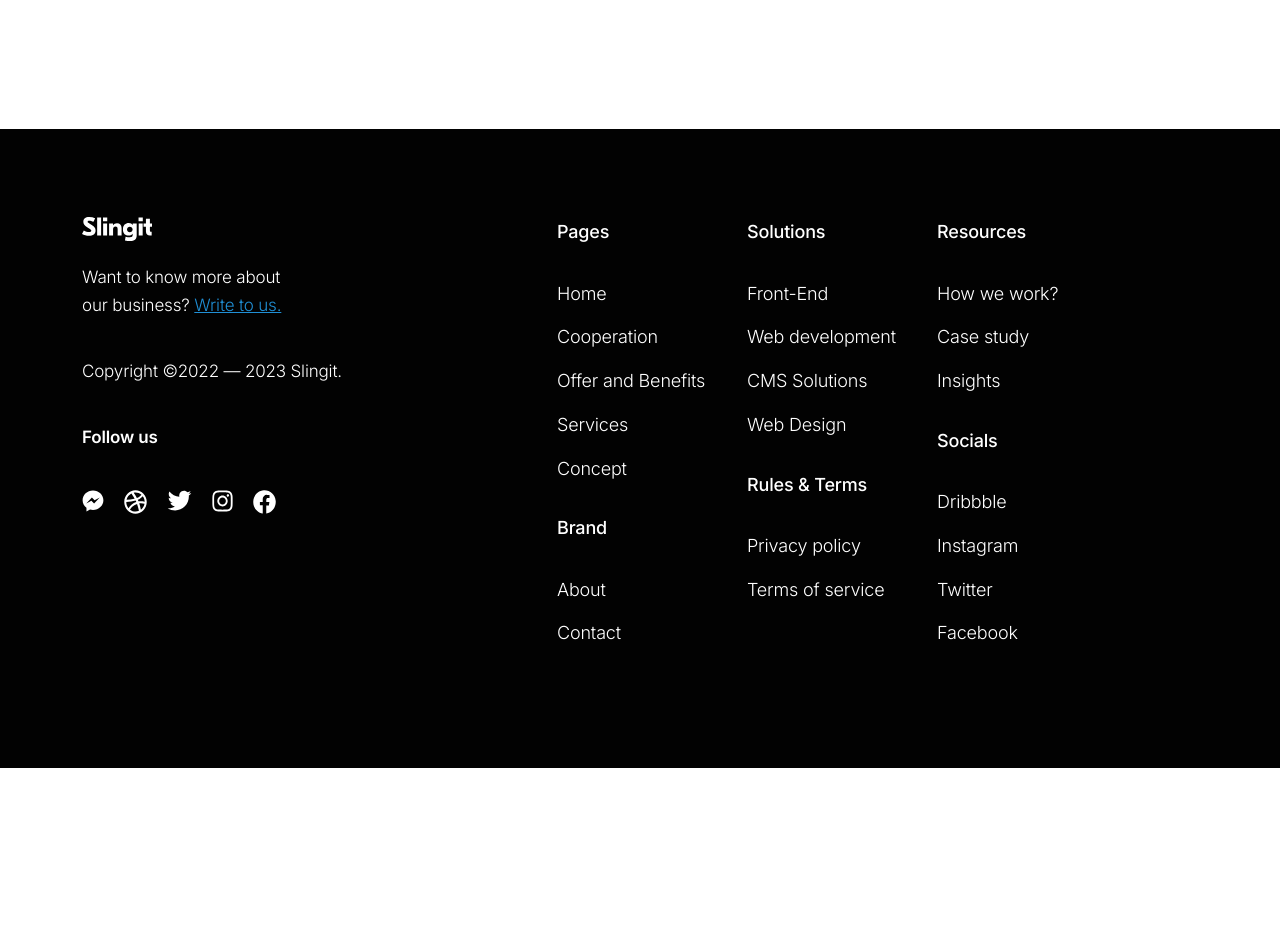
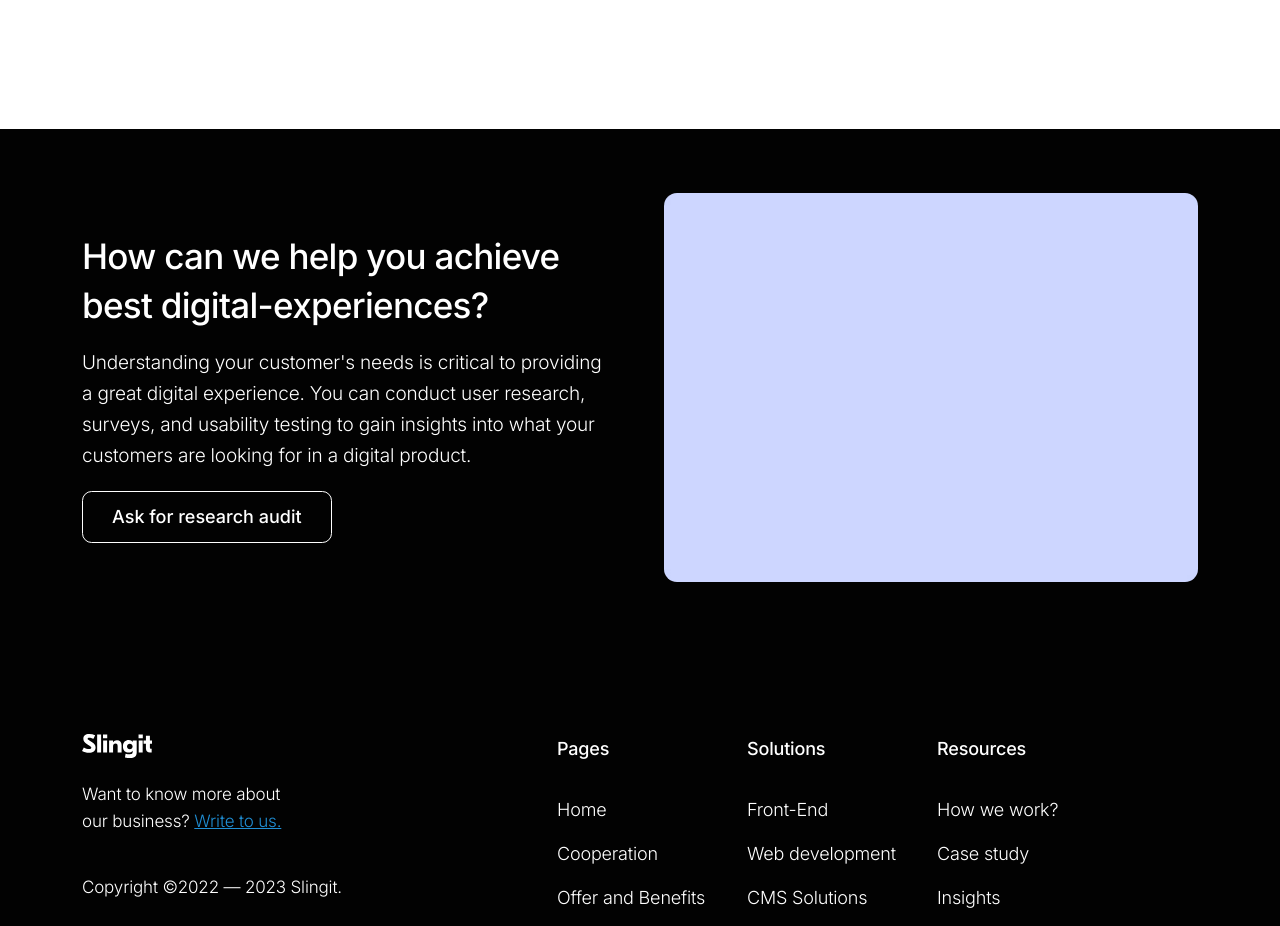
Before and after one commit to mcpalez/simple-react-web, a React (Create React App) app: page /services/ux-ui-services in a window 1280 px wide. Shown: the part 1420-2346 px from the top of the page. Before the commit the page ends 2188 px from the top, so only its background shows below. Built offline with nearby package versions, Linux system fonts and the light colour scheme.

Commit message:
section howto created, update

```diff
--- /dev/null
+++ b/src/assets/Styles/uxui/_uxui-howto.scss
@@ -0,0 +1,40 @@
+.uxui__howto {
+    background: var(--st-main);
+    padding-top: 8vh;
+    padding-bottom: 8vh;
+    .container {
+        .row {
+            align-items: center;
+            --bs-gutter-x: 6vh;
+            @include lt-md {
+                --bs-gutter-x: 0;
+                --bs-gutter-y: 3vh;
+            }
+            .howto--content {
+                display: flex;
+                flex-direction: column;
+                align-items: flex-start;
+                gap: 2.4vh;
+                h3 {
+                    color: var(--st-white);
+                    max-width: 480px;
+                }
+                p {
+                    max-width: 622px;
+                }
+                button {
+                    color: var(--st-white);
+                    border-color: var(--st-white);
+                }
+            }
+            .howto--wrapper {
+                img {
+                    height: auto;
+                    max-width: 100%;
+                    border-radius: 13px;
+                    width: 100%;
+                }
+            }
+        }
+    }
+}
--- a/src/assets/Styles/uxui/_uxui-inference.scss
+++ b/src/assets/Styles/uxui/_uxui-inference.scss
@@ -37,8 +37,9 @@
                     flex-direction: column;
                     gap: 2.4vh;
                     @include lt-md {
-                        padding: 3vh 1.5vh;
+                        padding: 3vh 0vh;
                         gap: 1.2vh;
+                        background: transparent;
                     }
                     p {
                         color: var(--st-black);
--- a/src/assets/Styles/uxui/uxui.scss
+++ b/src/assets/Styles/uxui/uxui.scss
@@ -1,2 +1,3 @@
 @import './uxui-hero';
 @import './uxui-inference';
+@import './uxui-howto';
--- /dev/null
+++ b/src/components/sections/uxui/Howto.jsx
@@ -0,0 +1,31 @@
+import React from 'react';
+import Container from 'react-bootstrap/Container';
+import Row from 'react-bootstrap/Row';
+import Col from 'react-bootstrap/Col';
+import ButtonOutlined from '../../buttons/button-outlined';
+import FrameHowTo from '../../../assets/images/uxui/frame_howto_uxui.jpg'
+
+function Howto() {
+  return (
+    <section className='uxui__howto'>
+        <Container>
+            <Row>
+                <Col md={6} className='howto--content'>
+                    <h3 className='h3-default'>How can we help you achieve
+                    best&nbsp;digital-experiences?
+                    </h3>
+                    <p className='p-default'>Understanding your customer's needs is critical to providing a great digital experience.
+                    You can conduct user research, surveys, and usability testing to gain insights into what your customers are looking for in a digital product.
+                    </p>
+                    <ButtonOutlined>Ask for research audit</ButtonOutlined>
+                </Col>
+                <Col md={6} className='howto--wrapper'>
+                    <img src={FrameHowTo} alt="" />
+                </Col>
+            </Row>
+        </Container>
+    </section>
+  )
+}
+
+export default Howto
--- a/src/pages/Uxui.jsx
+++ b/src/pages/Uxui.jsx
@@ -1,5 +1,6 @@
 import React from 'react';
 import Hero from '../components/sections/uxui/Hero';
+import Howto from '../components/sections/uxui/Howto';
 import Inference from '../components/sections/uxui/Inference';
 
 function Uxui() {
@@ -7,6 +8,7 @@ function Uxui() {
         <main className='app-main uxui__page'>
             <Hero />
             <Inference />
+            <Howto />
         </main>
     )
 }
```
Also changed, not shown: src/assets/Images/uxui/frame_howto_uxui.jpg (added), 1 other file (tests, documents, lock files or other folders).
